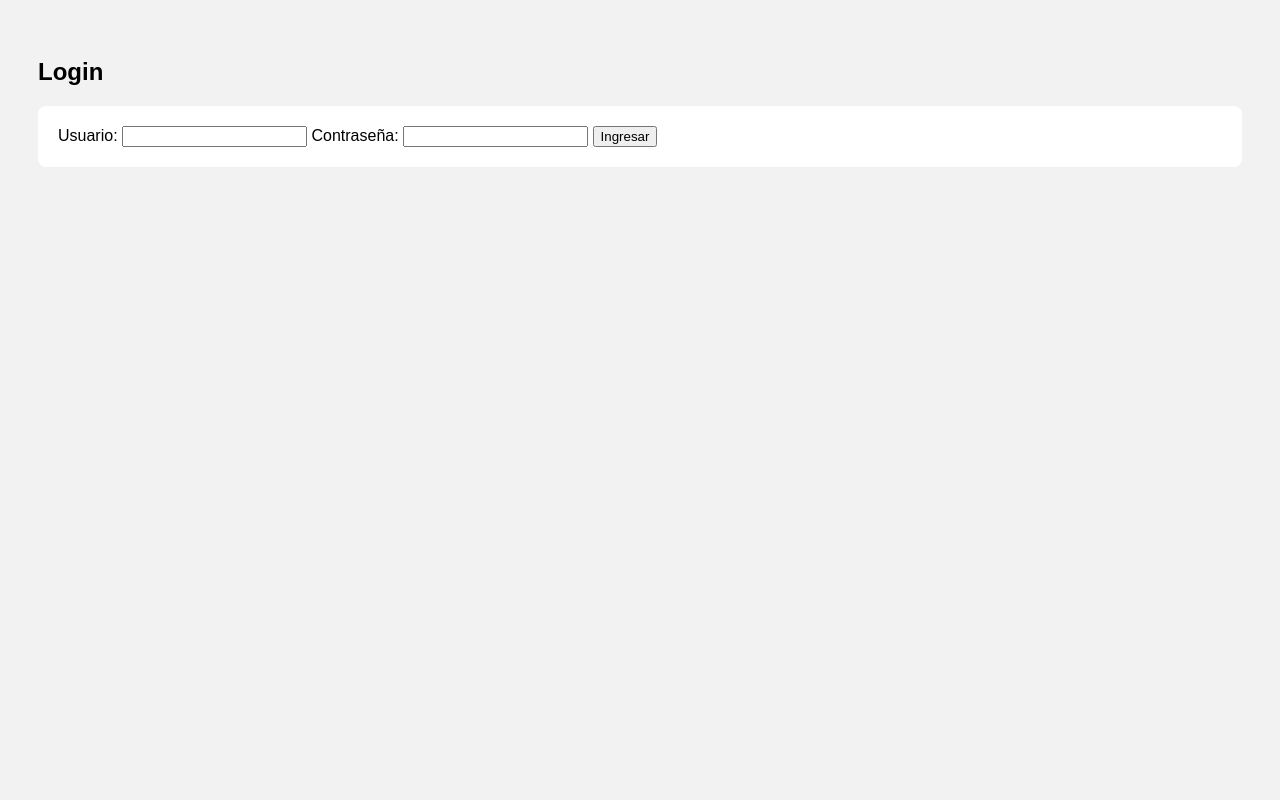
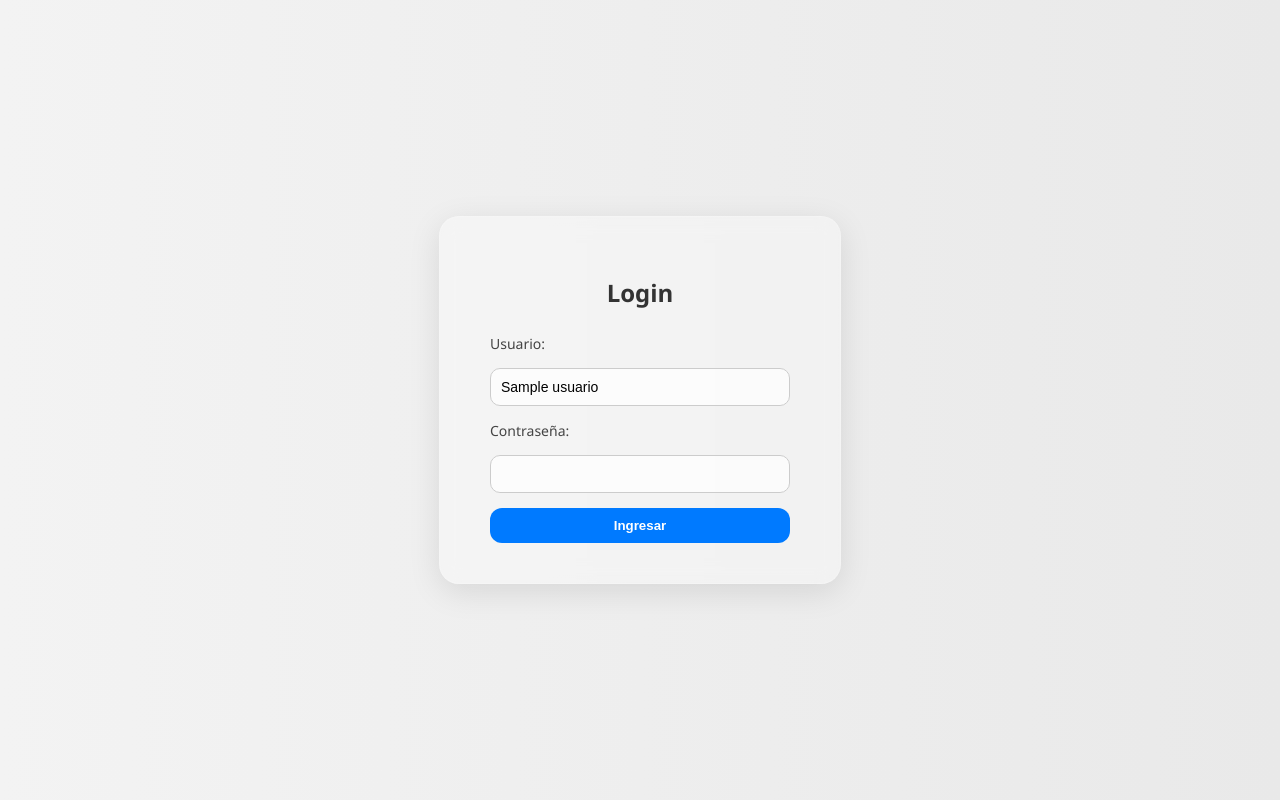
Before and after one commit to Tgeim/TP-3.4, a Flask app: template APP/templates/login.html in a window 1280 px wide. Run offline with Flask 3, Linux system fonts and the light colour scheme; the template is opened without the code that fills it: most values are stand-ins (such as "Sample title", 1, 10 or a date in 2020).

Commit message:
ajustes esteticos login

```diff
--- a/APP/static/css/estilos.css
+++ b/APP/static/css/estilos.css
@@ -1,10 +1,111 @@
+/* Fondo general */
 body {
-    font-family: Arial, sans-serif;
-    background-color: #f2f2f2;
-    padding: 30px;
+    margin: 0;
+    padding: 0;
+    font-family: 'Segoe UI', Tahoma, Geneva, Verdana, sans-serif;
+    background: linear-gradient(to right, #f3f3f3, #e9e9e9);
+    height: 100vh;
+    display: flex;
+    justify-content: center;
+    align-items: center;
 }
+
+/* Contenedor del login */
 form {
-    background-color: white;
-    padding: 20px;
-    border-radius: 8px;
+    background: rgba(255, 255, 255, 0.3);
+    backdrop-filter: blur(10px);
+    border-radius: 20px;
+    box-shadow: 0 8px 32px rgba(0, 0, 0, 0.1);
+    padding: 40px 50px;
+    width: 300px;
+    display: flex;
+    flex-direction: column;
+    gap: 15px;
+    border: 1px solid rgba(255, 255, 255, 0.18);
 }
+
+/* Encabezado */
+h2 {
+    text-align: center;
+    color: #333;
+    margin-bottom: 10px;
+}
+
+/* Etiquetas */
+label {
+    color: #444;
+    font-weight: 500;
+    font-size: 14px;
+}
+
+/* Entradas */
+input[type="text"],
+input[type="password"] {
+    padding: 10px;
+    border-radius: 10px;
+    border: 1px solid #ccc;
+    background: rgba(255, 255, 255, 0.7);
+    transition: border-color 0.3s;
+    font-size: 14px;
+}
+
+input:focus {
+    outline: none;
+    border-color: #007aff;
+}
+
+/* Botón */
+button[type="submit"] {
+    background-color: #007aff;
+    color: white;
+    border: none;
+    padding: 10px;
+    border-radius: 12px;
+    font-weight: bold;
+    cursor: pointer;
+    transition: background-color 0.3s, transform 0.1s;
+}
+
+button[type="submit"]:hover {
+    background-color: #005fcc;
+    transform: scale(1.02);
+}
+.mensaje {
+    margin-bottom: 20px;
+    padding: 12px 16px;
+    font-size: 0.9rem;
+    text-align: center;
+    font-weight: 500;
+    border-radius: 10px;
+    backdrop-filter: blur(5px);
+    transition: all 0.3s ease;
+    box-shadow: 0 0 10px rgba(0,0,0,0.05);
+}
+
+.mensaje.error {
+    background-color: rgba(255, 0, 0, 0.08);
+    color: #b30000;
+    border-left: 4px solid #ff4d4d;
+}
+
+.mensaje.exito {
+    background-color: rgba(0, 200, 100, 0.1);
+    color: #007a33;
+    border-left: 4px solid #33cc77;
+}
+
+
+.login-container {
+    display: flex;
+    justify-content: center;
+    align-items: center;
+    height: 100vh;
+}
+.mensaje.error {
+    color: red;
+    background-color: #ffe0e0;
+    border-left: 5px solid red;
+    padding: 0.5em;
+    border-radius: 6px;
+    margin-bottom: 1em;
+}
--- a/APP/templates/login.html
+++ b/APP/templates/login.html
@@ -3,12 +3,21 @@
 {% block titulo %}Iniciar sesión{% endblock %}
 
 {% block contenido %}
+<div class="login-container">
+    <form method="post">
         <h2>Login</h2>
-<form method="post">
+
+        {% if error %}
+            <p class="mensaje error">{{ error }}</p>
+        {% endif %}
+
         <label for="usuario">Usuario:</label>
-    <input type="text" name="usuario" required>
+        <input type="text" name="usuario" value="{{ usuario }}" required>
+
         <label for="contrasena">Contraseña:</label>
         <input type="password" name="contrasena" required>
+
         <button type="submit">Ingresar</button>
     </form>
+</div>
 {% endblock %}
```
Also changed, not shown: APP/backend/login.py (+6 -4 lines). Lines whose indentation alone changed are shown as unchanged.
